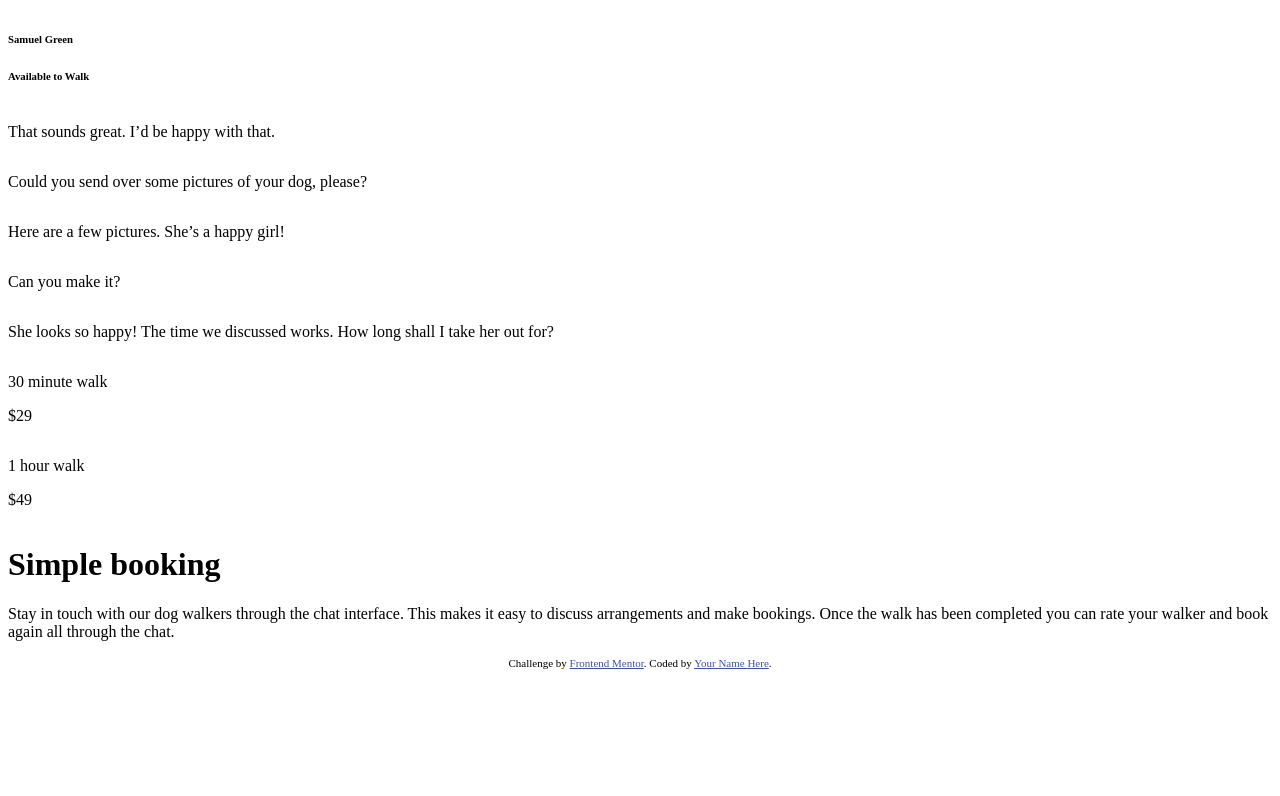
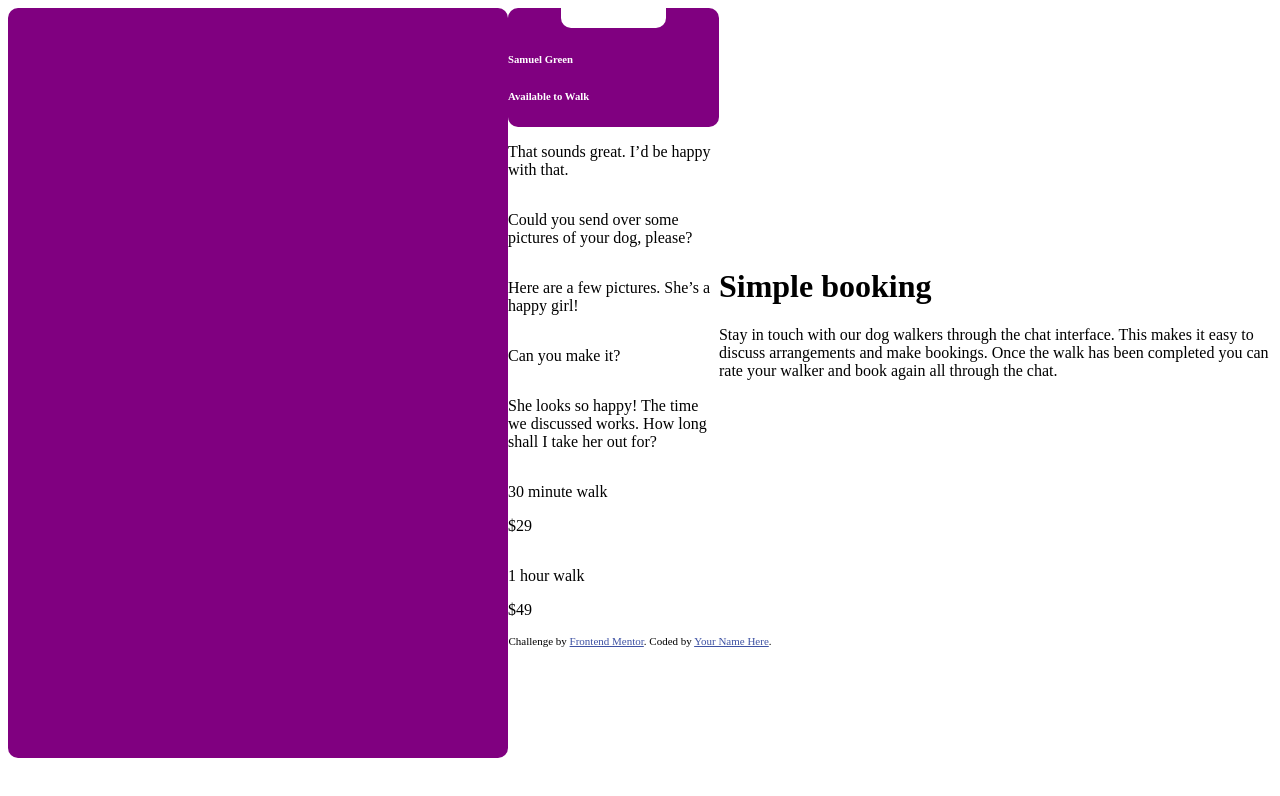
Before and after one commit to geeuho/frontendMentor_chatApp, a plain HTML site: page index.html in a window 1280 px wide. Drawn offline with Linux system fonts and the light colour scheme.

Commit message:
outline top level added

```diff
--- a/index.html
+++ b/index.html
@@ -16,15 +16,17 @@
 </head>
 <body>
   <div class = "container">
-    <div class = "row">
+    <div class = "blob">
 
     </div>
-    <div class = "phone">
-      <div class = "phoneInterior">
+    <div class = "row main">
+      <div class="phone">
+        <div class="phoneInterior">
+          <div class="phoneHeader">
+            <div class="row earPiece">
 
             </div>
-      <div class = "phoneHeader">
-        <div class = "row">
+            <div class="row">
               <i class="fa fa-chevron-left" aria-hidden="true"></i>
               <div>
                 <h6>
@@ -34,12 +36,15 @@
                   Available to Walk
                 </h6>
               </div>
+              <i class="fa fa-chevron-left" aria-hidden="true"></i>
 
             </div>
+
           </div>
+          <div>
 
             <div class="row message">
-        <div class = "received">
+              <div class="received">
                 <p>
                   That sounds great. I’d be happy with that.
                 </p>
@@ -100,8 +105,11 @@
               </div>
             </div>
           </div>
+        </div>
 
-    <div class = "description">
+      </div>
+
+      <div class="description">
         <h1>
           Simple booking
         </h1>
@@ -112,6 +120,8 @@
         </p>
 
       </div>
+    </div>
+
 
   </div>
 
--- a/style.css
+++ b/style.css
@@ -4,8 +4,35 @@
 
 .row {
     display: flex;
+}
+.blob {
+    position:absolute;
+    background-color: purple;
+    border-radius: 10px;
+    width: 500px;
+    height: 750px;
 
 }
+.main {
+    flex-flow: row nowrap;
+    justify-content: center;
+    align-items: center;
+    margin-left: 500px;
+}
 .phone {
-
+    background-color:white;
 }
+.phoneHeader {
+    background-color: purple;
+    color: white;
+    border-radius: 10px;
+}
+.earPiece {
+    background-color: white;
+    justify-content: center;
+    border-bottom-left-radius: 10px;
+    border-bottom-right-radius: 10px;
+    height: 20px;
+    width: 50%;
+    margin-left: 25%;
+}
```
Lines whose indentation alone changed are shown as unchanged.
